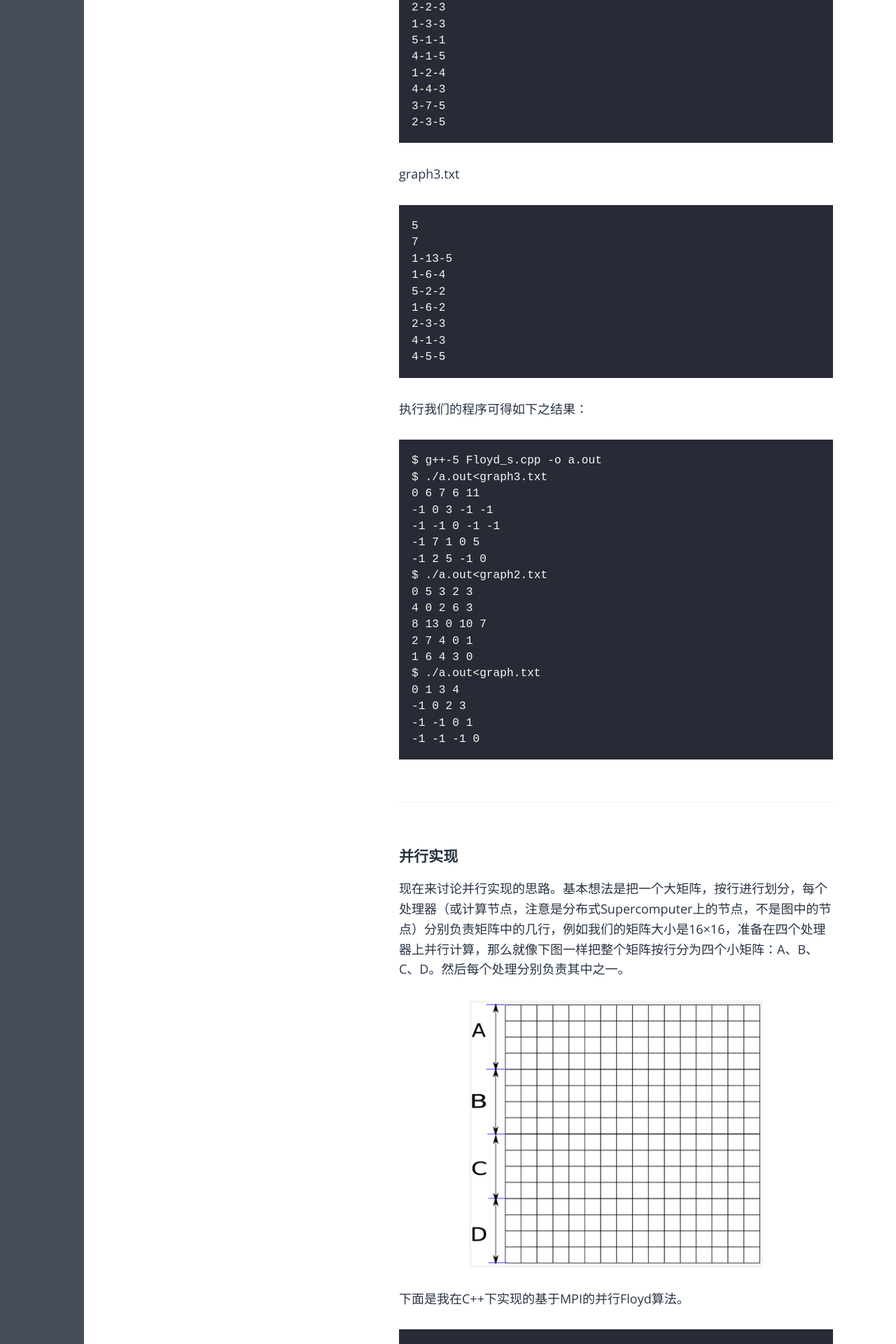
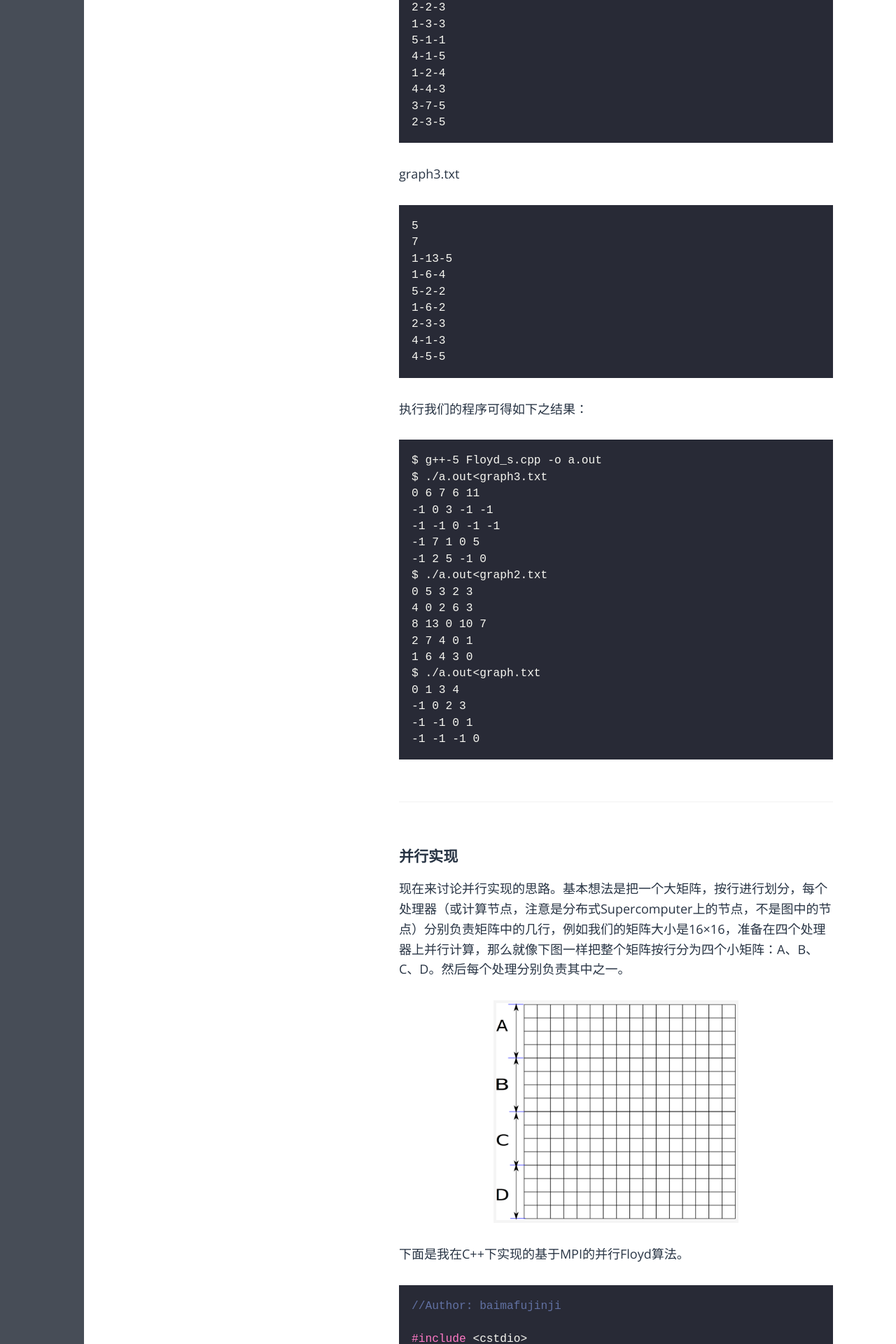
Before and after one commit to fzuo/baimafujinji, a Jekyll site: the page built from _posts/parallel/2016-10-19-floyd-warshall.md, in a window 1280 px wide. Shown: the part 3080-5000 px from the top of the page at 70% size. Built offline with Jekyll 4.4.1, drawn with Linux system fonts in a browser that asks for light colours; some web fonts are replaced.

Commit message:
Update 2016-10-19-floyd-warshall.md

```diff
--- a/_posts/parallel/2016-10-19-floyd-warshall.md
+++ b/_posts/parallel/2016-10-19-floyd-warshall.md
@@ -165,7 +165,7 @@ $ ./a.out<graph.txt
 现在来讨论并行实现的思路。基本想法是把一个大矩阵，按行进行划分，每个处理器（或计算节点，注意是分布式Supercomputer上的节点，不是图中的节点）分别负责矩阵中的几行，例如我们的矩阵大小是16×16，准备在四个处理器上并行计算，那么就像下图一样把整个矩阵按行分为四个小矩阵：A、B、C、D。然后每个处理分别负责其中之一。
 
 <p align="center">
-<img src="https://fzuo.github.io/assets/img/leetcode/floyd.png" width="420">
+<img src="https://fzuo.github.io/assets/img/leetcode/floyd.png" width="350">
 </p>
 
 下面是我在C++下实现的基于MPI的并行Floyd算法。
```
